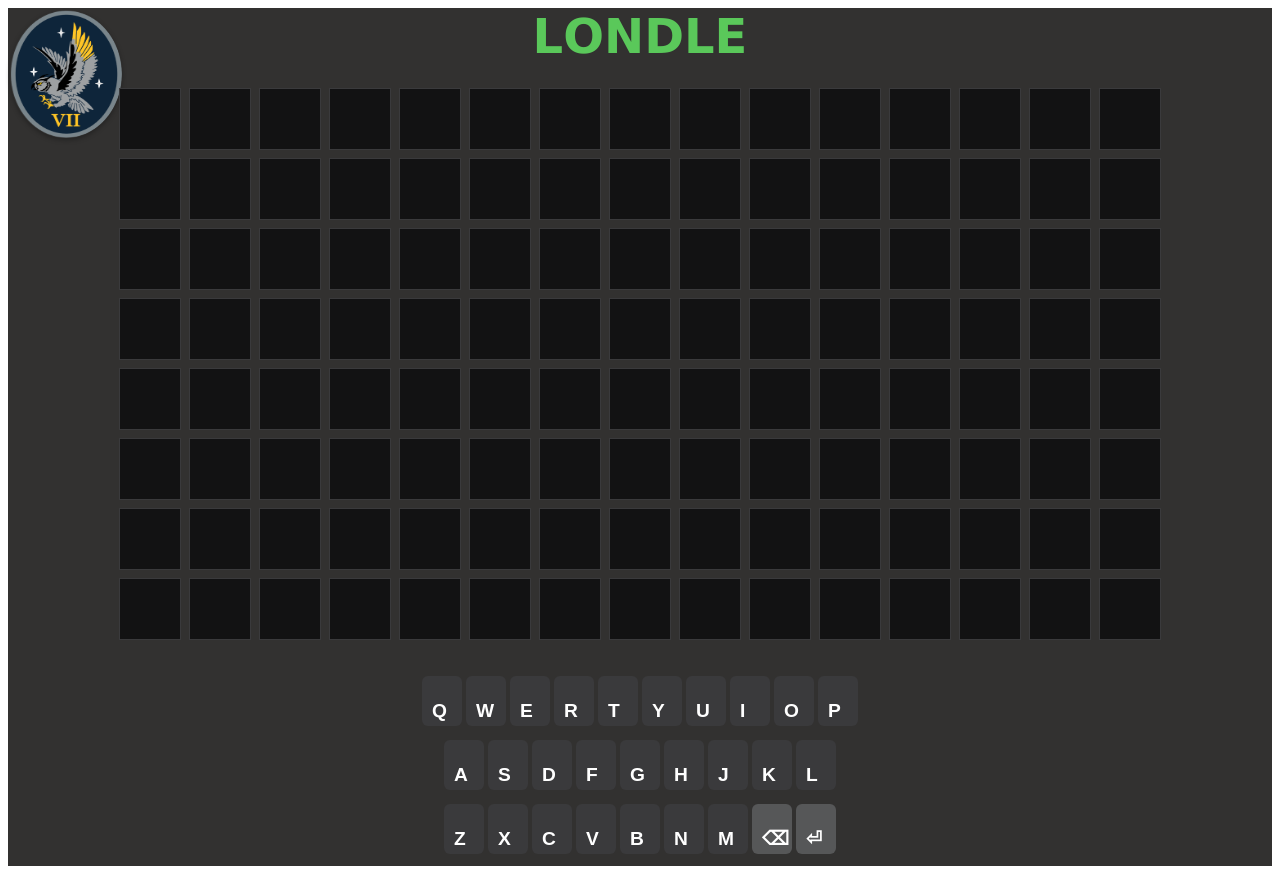
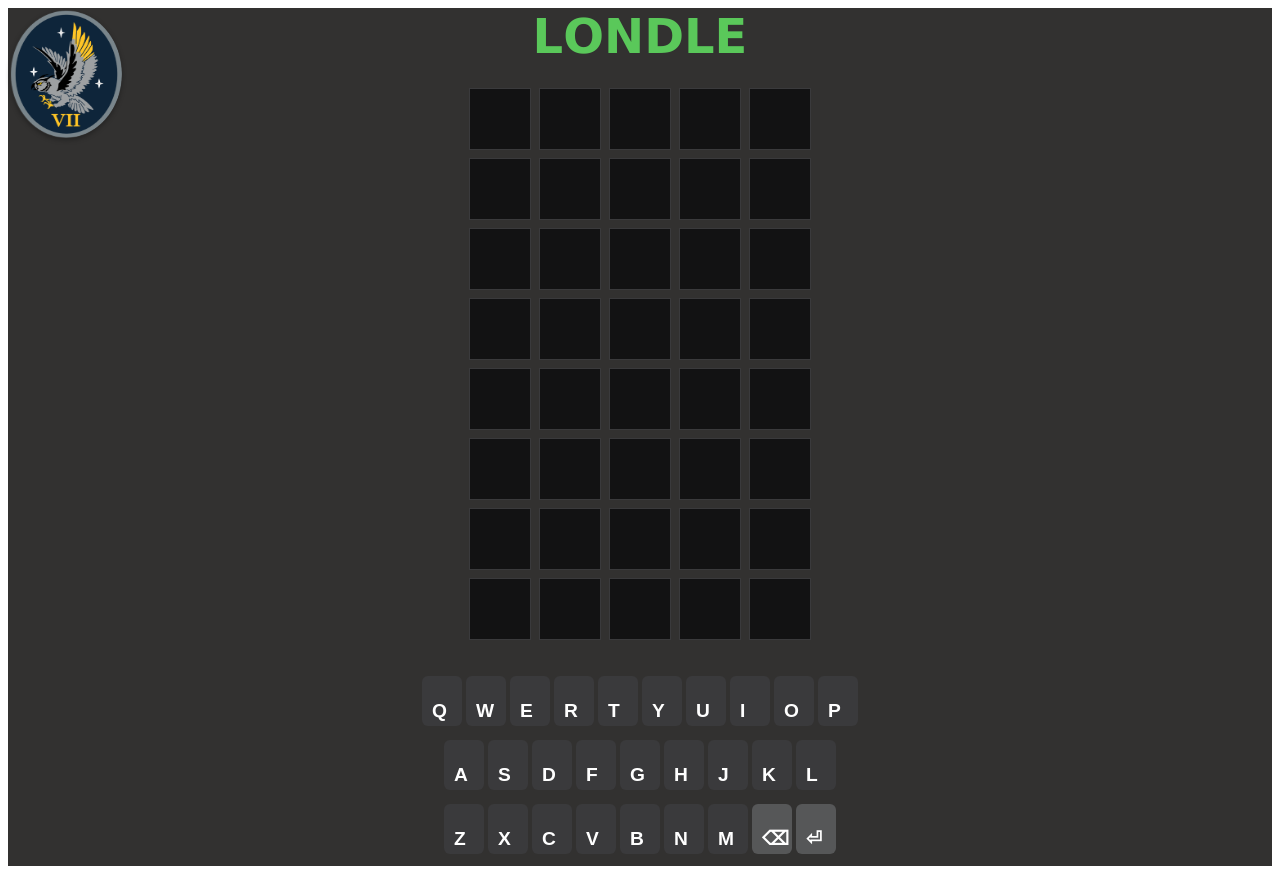
Before and after one commit to LBryant01/Londle, a React (Create React App) app: page / in a window 1280 px wide. Built offline with nearby package versions, Linux system fonts and the light colour scheme.

Commit message:
Update App.js

```diff
--- a/src/App.js
+++ b/src/App.js
@@ -4,7 +4,7 @@ import "./Wordles.css";
 import thumbnail from "./thumbnail_7_SWS_patch.png";
 
 const App = () => {
-  const targetWord = "congratulations".toUpperCase();
+  const targetWord = "light".toUpperCase();
   const maxAttempts = 8;
   const wordLength = targetWord.length;
 
```
